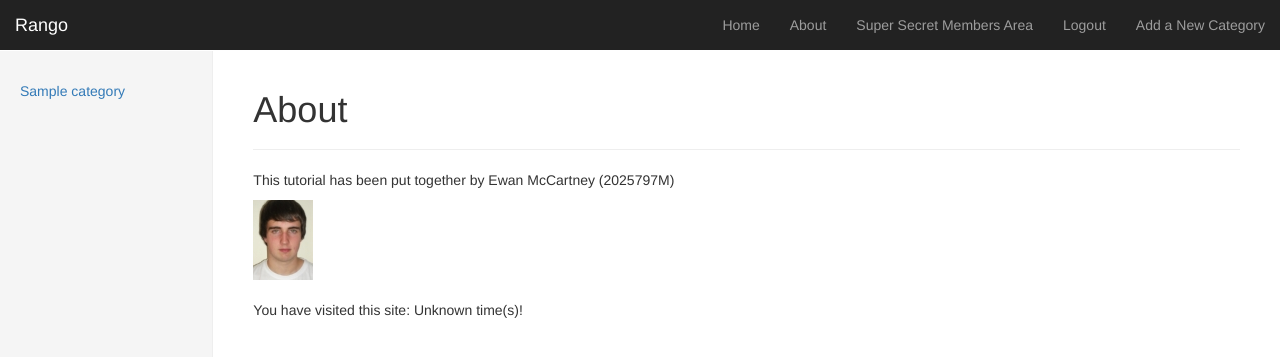
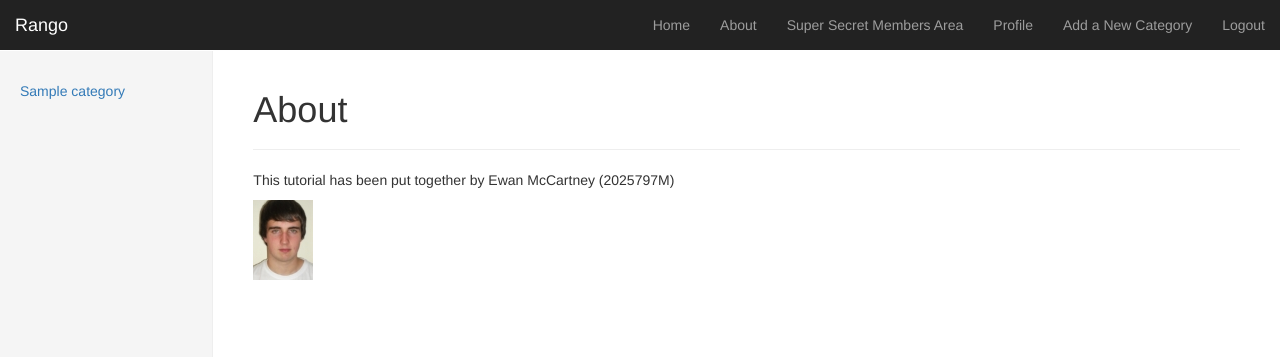
Before and after one commit to projectgoav/tangowithdjango, a Django app: page /rango/about/ in a window 1280 px wide. Shown: the top 357 px of the page. Run offline with Django 3.2, Linux system fonts and the light colour scheme; a user stored in the database is signed in; tables that the repository leaves empty hold one stand-in row (values such as "Sample post"); some libraries are stand-ins or nearby versions.

Commit message:
Chatper 16 - completed profile + profileview

```diff
--- a/rango/admin.py
+++ b/rango/admin.py
@@ -1,5 +1,5 @@
 from django.contrib import admin
-from rango.models import Category, Page, UserProfile
+from rango.models import Category, Page, UserProfile, User
 
 # Register your models here.
 
--- a/rango/forms.py
+++ b/rango/forms.py
@@ -43,6 +43,7 @@ class UserForm(forms.ModelForm):
         fields = ('username', 'email', 'password')
 
 class UserProfileForm(forms.ModelForm):
+
     class Meta:
         model = UserProfile
         fields = ('website', 'picture')
--- a/rango/urls.py
+++ b/rango/urls.py
@@ -8,6 +8,8 @@ urlpatterns = patterns('',
         url(r'^category/(?P<category_name_slug>[\w\-]+)/add_page/$', views.add_page, name='add_page'),
         url(r'^category/(?P<category_name_slug>[\w\-]+)/$', views.category, name='category'),
         url(r'^restricted/', views.restricted, name='restricted'),
+        url(r'^profile/', views.profile, name='profile'),
+        url(r'^add_profile/', views.add_profile, name='add_profile'),
 
         #Used to track the URL of the Page for views
         url(r'^goto/$', views.track_url, name='goto'),
--- a/rango/views.py
+++ b/rango/views.py
@@ -1,9 +1,10 @@
 from django.shortcuts import render
-from rango.models import Category, Page
+from rango.models import Category, Page, UserProfile
 from rango.forms import CategoryForm, PageForm, UserForm, UserProfileForm
 from django.contrib.auth import authenticate, login, logout
 from django.http import HttpResponseRedirect, HttpResponse
 from django.contrib.auth.decorators import login_required
+from django.contrib.auth.models import User
 from datetime import datetime
 from django.shortcuts import redirect
 from rango.bing_search import run_query
@@ -69,14 +70,20 @@ def category(request, category_name_slug):
     context_dict['result_list'] = None
     context_dict['query'] = None
     if request.method == 'POST':
-        query = request.POST['query'].strip()
 
-        if query:
-            # Run our Bing function to get the results list!
-            result_list = run_query(query)
+    #Using try here cause page is expected search POST
+    #But sometimes gets a re-direct from add_page causing this to break
+        try:
+            query = request.POST['query'].strip()
 
-            context_dict['result_list'] = result_list
-            context_dict['query'] = query
+            if query:
+                # Run our Bing function to get the results list!
+                result_list = run_query(query)
+
+                context_dict['result_list'] = result_list
+                context_dict['query'] = query
+        except:
+            pass
 
     try:
         category = Category.objects.get(slug=category_name_slug)
@@ -285,3 +292,36 @@ def track_url(request):
                 pass
 
     return redirect(url)
+
+def add_profile(request):
+    if request.method == 'POST':
+        profile_form = UserProfileForm(request.POST)
+
+        if profile_form.is_valid():
+            if request.user.is_authenticated():
+                profile = profile_form.save(commit=False)
+                user = User.objects.get(id=request.user.id)
+                profile.user = user
+                profile.website = request.POST['website']
+                profile.picture = request.FILES['picture']
+                profile.save()
+
+        # Take the user back to the homepage.
+        return HttpResponseRedirect('/rango/')
+
+    else:
+        form = UserProfileForm(request.GET)
+        return render(request, 'rango/profile_registration.html', { 'profile_form': form})
+
+@login_required
+def profile(request):
+    if request.session.get('visits'):
+        count= request.session.get('visits')
+    else:
+        count = "Unknown"
+
+    user = User.objects.get(username=request.user.username)
+    profile = UserProfile.objects.get(user_id=user.id)
+    context_dic = { 'user' : user, 'userprofile' : profile, 'visits' : count}
+
+    return render(request, 'rango/profile.html', context_dic)
--- a/tango_with_django_project/urls.py
+++ b/tango_with_django_project/urls.py
@@ -6,7 +6,7 @@ from registration.backends.simple.views import RegistrationView
 # Class to redirect users to the index on login
 class MyRegistrationView(RegistrationView):
     def get_success_url(selfself,request, user):
-        return '/rango/'
+        return '/rango/add_profile/'
 
 
 urlpatterns = patterns('',
@@ -17,7 +17,7 @@ urlpatterns = patterns('',
     url(r'^admin/', include(admin.site.urls)),
     url(r'^rango/', include('rango.urls')),
     url(r'^accounts/register/$', MyRegistrationView.as_view(), name='registration_register'),
-    (r'^accounts/', include('registration.backends.simple.urls'))
+    url(r'^accounts/', include('registration.backends.simple.urls')),
     )
 
 #Allows media servering
--- a/templates/base.html
+++ b/templates/base.html
@@ -40,8 +40,9 @@
                 <li><a href="{% url 'about' %}">About</a></li>
                     {% if user.is_authenticated %}
                         <li><a href="{% url 'restricted' %}">Super Secret Members Area</a></li>
+                        <li><a href="{% url 'profile' %}">Profile</a></li>
+                        <li><a href="{% url 'add_category' %}">Add a New Category</a></li>
                         <li><a href="{% url 'auth_logout' %}?next=/rango/">Logout</a></li>
-                        <li><a href="{% url 'add_category' %}">Add a New Category</a></li>
                     {% else %}
                         <li><a href="{% url 'registration_register' %}">Register Here</a></li>
                         <li><a href="{% url 'auth_login' %}">Login</a></li>
--- a/templates/rango/about.html
+++ b/templates/rango/about.html
@@ -11,8 +11,4 @@
 
         <p> {{ Page_Content }}</p>
         <img src="{% static 'images/Ewan.jpg' %}" alt= "Picture of me...." />
-        </br>
-        </br>
-        <p>You have visited this site: {{ visits }} time(s)!</p>
-
 {% endblock %}
--- a/templates/rango/add_page.html
+++ b/templates/rango/add_page.html
@@ -9,7 +9,7 @@
             <h1>Add a Page</h1>
         </div>
 
-        <form role="form"  id="page_form" method="post" action="{% url ' add_page' %}">
+        <form role="form"  id="page_form" method="post" action="{% url 'add_page' category.slug %}">
             <h2 class="form-signin-heading">Add a Page to <a href="{% url 'category' category.slug %}"> {{ category.name }}</a></h2>
             {% csrf_token %}
             {% for hidden in form.hidden_fields %}
--- a/templates/rango/restricted.html
+++ b/templates/rango/restricted.html
@@ -12,9 +12,6 @@
         <h3> Greetings {{ user.username }} </h3>
        <p> You have to be logged in to see this page! Therefore, you must be logged in!</p>
 
-       <h3> Your options </h3>
-       <p><a href="{% url 'auth_password_change' %}">Change password</a></p>
-
        <br />
        <p><b> Have a complimentary joke!</b><br /><i> {{ joke}} </i></p>
 
--- a/templates/registration/password_change_form.html
+++ b/templates/registration/password_change_form.html
@@ -20,13 +20,13 @@
 
 <div class="form-group" >
 <p class="required"><label for="id_new_password1">New Password:  {{ form.new_password1.errors }}</label>
-<input class="form-control" id="id_new_password1" name="new_password1" type="password" placeholder="New password" />
+<input class="form-control" id="id_new_password1" maxlength="30" name="new_password1" type="password" placeholder="New password" />
 </p>
 <div>
 
 <div class="form-group">
 <p class="required"><label for="id_new_password2">Confirm New Password:  {{ form.new_password2.errors }}</label>
-<input class="form-control" id="id_new_password2" name="new_password2" type="password" placeholder="Repeat new password" />
+<input class="form-control" id="id_new_password2" maxlength="30" name="new_password2" type="password" placeholder="Repeat new password" />
 </p>
 </div>
 <button type="submit" class="btn btn-default">Change Password</button>
```
Also changed, not shown: templates/rango/profile.html (added, +31 -0 lines), templates/rango/profile_registration.html (added, +23 -0 lines).
